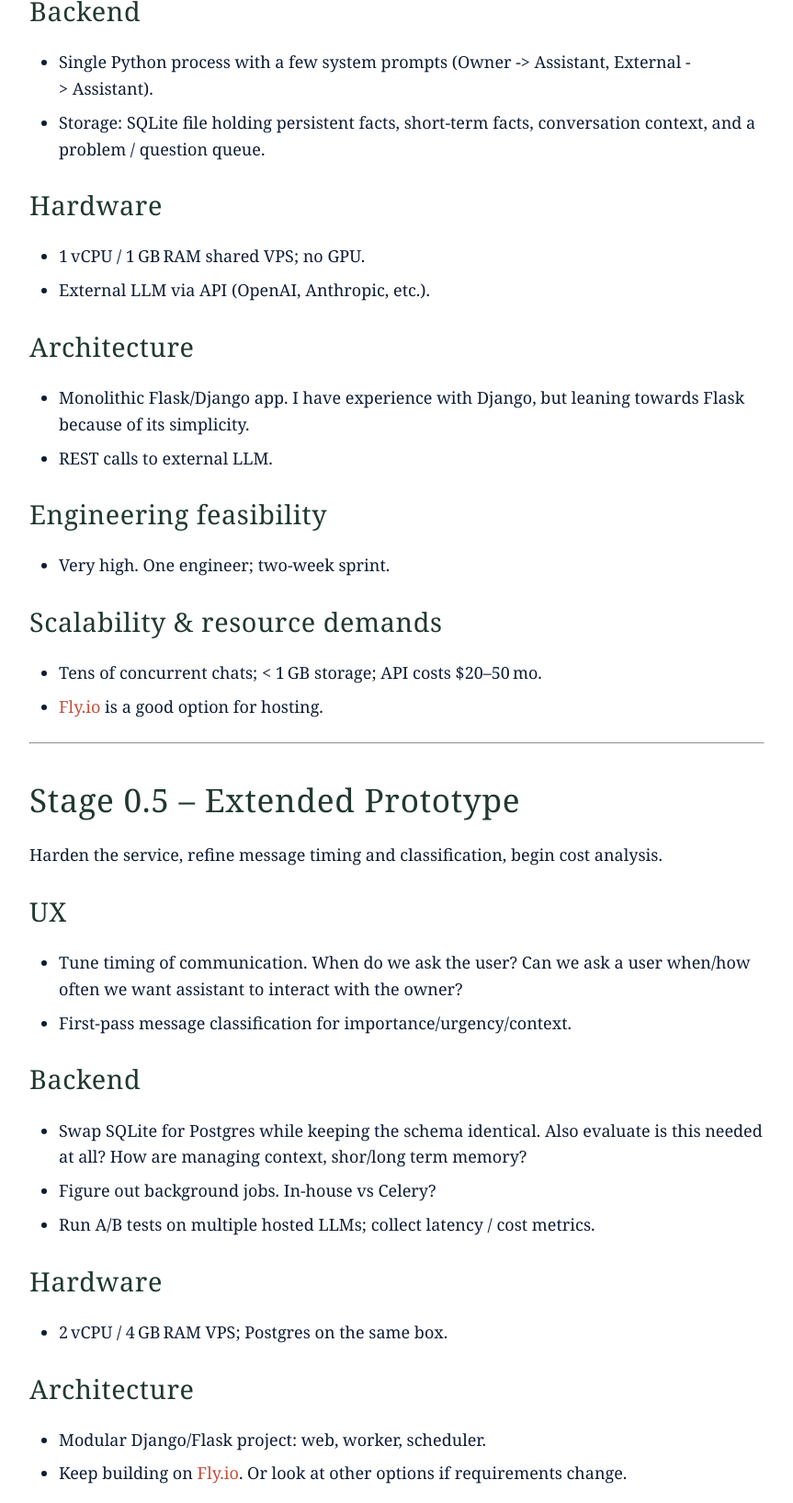
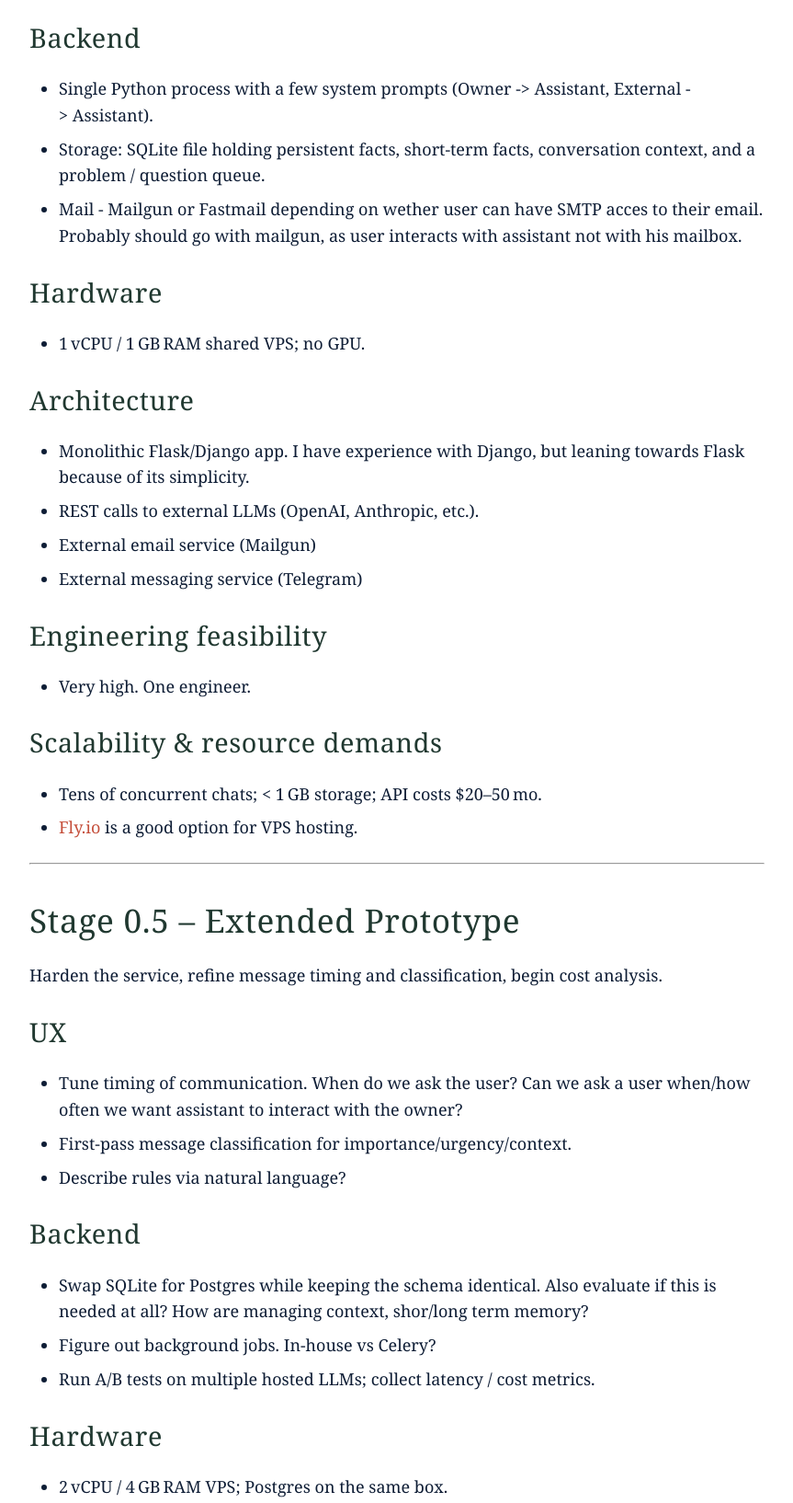
Before and after one commit to dsedov/luciaos_website, an Eleventy site: page architecture/roadmap.md in a window 1280 px wide. Shown: the part 808-2442 px from the top of the page at 92% size, without its empty margins (250-1113 px from the left). Built offline with nearby package versions, Linux system fonts and the light colour scheme; Eleventy itself is replaced by a stand-in of ours; files that its build step writes are made by us from their sources; a web font is replaced by a local one.

Commit message:
roadmap update

```diff
--- a/architecture/roadmap.md
+++ b/architecture/roadmap.md
@@ -12,13 +12,13 @@ eleventyExcludeFromCollections: false
 
 This document translates the vision of Lucia OS into a stage‑by‑stage list of user‑facing experience milestones and the backend capabilities that enable them. It also tracks the architecture, engineering feasibility, and scalability implications at every step.
 
-Throughout, we favour well‑known, home‑grown components—SQLite, Postgres, Django, Flask, Rust, C++—before considering bespoke silicon. The brain‑inspired HTM kernels will begin as straightforward Python, progress through native optimisation, and only if necessary graduate to GPUs and, much later, custom chips.
+Throughout, I favour well‑known components like SQLite, Postgres, Django, Flask, C++ and home grown solutions before considering bespoke silicon. The brain‑inspired kernels will begin as straightforward Python, progress through native optimisation, and only if necessary graduate to GPUs and, much later, custom chips.
 
 ---
 
 ## Stage 0 – Prototype
 
-Establish the minimum viable product; search for product‑market fit; validate conversational UX.
+Establish the minimum viable product; search for product‑market fit; validate conversational UX. The idea is to concentrate primarily on UX to allow for early discovery and fast paced iteration, before considering true kernel-like backend implementation.
 
 ### UX
 
@@ -30,25 +30,27 @@ Establish the minimum viable product; search for product‑market fit; validate
 
 * Single Python process with a few system prompts (Owner -> Assistant, External -> Assistant).
 * Storage: SQLite file holding persistent facts, short‑term facts, conversation context, and a problem / question queue.
+* Mail - Mailgun or Fastmail depending on wether user can have SMTP acces to their email. Probably should go with mailgun, as user interacts with assistant not with his mailbox.
 
 ### Hardware
 
 * 1 vCPU / 1 GB RAM shared VPS; no GPU.
-* External LLM via API (OpenAI, Anthropic, etc.).
 
 ### Architecture
 
 * Monolithic Flask/Django app. I have experience with Django, but leaning towards Flask because of its simplicity.
-* REST calls to external LLM.
+* REST calls to external LLMs (OpenAI, Anthropic, etc.).
+* External email service (Mailgun)
+* External messaging service (Telegram)
 
 ### Engineering feasibility
 
-* Very high. One engineer; two‑week sprint.
+* Very high. One engineer.
 
 ### Scalability & resource demands
 
 * Tens of concurrent chats; < 1 GB storage; API costs $20–50 mo.
-* Fly.io is a good option for hosting.
+* Fly.io is a good option for VPS hosting.
 
 ---
 
@@ -60,10 +62,11 @@ Harden the service, refine message timing and classification, begin cost analysi
 
 * Tune timing of communication. When do we ask the user? Can we ask a user when/how often we want assistant to interact with the owner?
 * First‑pass message classification for importance/urgency/context.
+* Describe rules via natural language?
 
 ### Backend
 
-* Swap SQLite for Postgres while keeping the schema identical. Also evaluate is this needed at all? How are managing context, shor/long term memory?
+* Swap SQLite for Postgres while keeping the schema identical. Also evaluate if this is needed at all? How are managing context, shor/long term memory?
 * Figure out background jobs. In-house vs Celery?
 * Run A/B tests on multiple hosted LLMs; collect latency / cost metrics.
 
@@ -78,7 +81,7 @@ Harden the service, refine message timing and classification, begin cost analysi
 
 ### Engineering feasibility
 
-* High; mainstream tooling.
+* High. All mainstream tooling.
 
 ### Scalability & resource demands
 
@@ -96,7 +99,7 @@ Harden the service, refine message timing and classification, begin cost analysi
 
 ### Backend
 
-* Local vector store (PgVector inside Postgres) with incremental embeddings.
+* Local vector store (pgvector inside Postgres) with incremental embeddings.
 * Retrieval‑augmented generation (RAG) over personal corpus.
 * Event bus (Django Channels / RabbitMQ) to ingest web pages, files, and IoT signals. This is very ambigous right now. Need more research.
 
```
